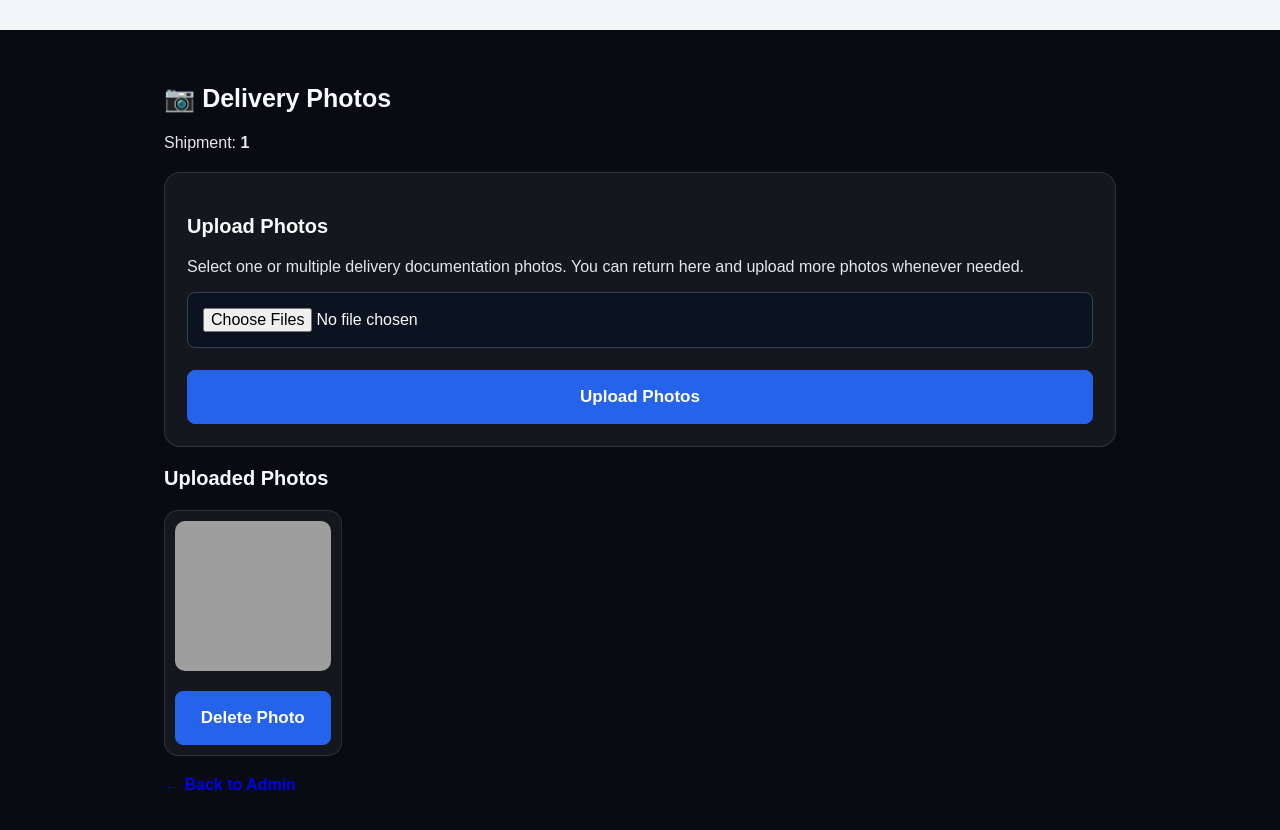
After one commit to chukwuebukav031-dot/primevault, a Flask app: template delivery-tracker/templates/admin_photos.html in a window 1280 px wide. The commit adds this page. Run offline with Flask 3, Linux system fonts and the light colour scheme; the template is opened without the code that fills it: most values are stand-ins (such as "Sample title", 1, 10 or a date in 2020); some libraries are stand-ins or nearby versions; grey boxes are pictures that could not be loaded.

Commit message:
Add dedicated delivery photo manager

```diff
--- a/delivery-tracker/app.py
+++ b/delivery-tracker/app.py
@@ -462,6 +462,41 @@ def send_message(shipment_id):
     return redirect(url_for("admin"))
 
 
+@app.route("/admin/photos/<int:shipment_id>")
+def manage_photos(shipment_id):
+    if not logged_in():
+        return redirect(url_for("login"))
+
+    conn = get_db()
+
+    shipment = conn.execute(
+        "SELECT * FROM shipments WHERE id = ?",
+        (shipment_id,)
+    ).fetchone()
+
+    if not shipment:
+        conn.close()
+        return "Shipment not found", 404
+
+    photos = conn.execute(
+        """
+        SELECT *
+        FROM shipment_photos
+        WHERE shipment_id = ?
+        ORDER BY id DESC
+        """,
+        (shipment_id,)
+    ).fetchall()
+
+    conn.close()
+
+    return render_template(
+        "admin_photos.html",
+        shipment=shipment,
+        photos=photos
+    )
+
+
 @app.route("/admin/photos/<int:shipment_id>/<int:photo_id>/delete", methods=["POST"])
 def delete_photo(shipment_id, photo_id):
     if not logged_in():
@@ -559,7 +594,7 @@ def upload_photos(shipment_id):
         raise
 
     conn.close()
-    return redirect(url_for("admin"))
+    return redirect(url_for("manage_photos", shipment_id=shipment_id))
 
 @app.route("/admin/edit/<int:shipment_id>", methods=["GET", "POST"])
 def edit_shipment(shipment_id):
--- /dev/null
+++ b/delivery-tracker/templates/admin_photos.html
@@ -0,0 +1,159 @@
+<!DOCTYPE html>
+<html lang="en">
+<head>
+    <meta charset="UTF-8">
+    <meta name="viewport" content="width=device-width, initial-scale=1.0">
+    <title>Delivery Photos - {{ shipment['tracking_id'] }}</title>
+    <link rel="stylesheet" href="{{ url_for('static', filename='css/style.css') }}">
+
+    <style>
+        .photo-manager {
+            max-width: 1000px;
+            margin: 30px auto;
+            padding: 24px;
+        }
+
+        .photo-upload-box {
+            background: rgba(255,255,255,0.05);
+            border: 1px solid rgba(255,255,255,0.12);
+            border-radius: 16px;
+            padding: 22px;
+            margin: 20px 0;
+        }
+
+        .photo-upload-box input[type="file"] {
+            width: 100%;
+            margin: 12px 0;
+        }
+
+        .photo-grid {
+            display: grid;
+            grid-template-columns: repeat(auto-fill, minmax(150px, 1fr));
+            gap: 16px;
+            margin-top: 20px;
+        }
+
+        .photo-card {
+            background: rgba(255,255,255,0.05);
+            border: 1px solid rgba(255,255,255,0.10);
+            border-radius: 14px;
+            padding: 10px;
+            overflow: hidden;
+        }
+
+        .photo-card img {
+            width: 100%;
+            height: 150px;
+            object-fit: cover;
+            display: block;
+            border-radius: 10px;
+        }
+
+        .photo-card form {
+            margin-top: 10px;
+        }
+
+        .delete-photo-button {
+            width: 100%;
+        }
+
+        .back-admin {
+            display: inline-block;
+            margin-top: 20px;
+        }
+
+        @media (max-width: 600px) {
+            .photo-manager {
+                padding: 15px;
+            }
+
+            .photo-grid {
+                grid-template-columns: repeat(2, minmax(0, 1fr));
+                gap: 10px;
+            }
+
+            .photo-card img {
+                height: 130px;
+            }
+        }
+    </style>
+</head>
+
+<body class="admin-dark">
+
+    <div class="admin-container photo-manager">
+
+        <h2>📷 Delivery Photos</h2>
+
+        <p>
+            Shipment:
+            <strong>{{ shipment['tracking_id'] }}</strong>
+        </p>
+
+        <div class="photo-upload-box">
+            <h3>Upload Photos</h3>
+
+            <p>
+                Select one or multiple delivery documentation photos.
+                You can return here and upload more photos whenever needed.
+            </p>
+
+            <form method="POST"
+                  action="{{ url_for('upload_photos', shipment_id=shipment['id']) }}"
+                  enctype="multipart/form-data">
+
+                <input type="file"
+                       name="photos"
+                       accept="image/jpeg,image/png,image/webp,image/gif"
+                       multiple
+                       required>
+
+                <button type="submit">Upload Photos</button>
+            </form>
+        </div>
+
+        <h3>Uploaded Photos</h3>
+
+        {% if photos %}
+
+        <div class="photo-grid">
+
+            {% for photo in photos %}
+
+            <div class="photo-card">
+
+                <img
+                    src="https://res.cloudinary.com/kxbhcpzm/image/upload/{{ photo['filename'] }}"
+                    alt="Delivery documentation photo"
+                    loading="lazy">
+
+                <form method="POST"
+                      action="{{ url_for('delete_photo', shipment_id=shipment['id'], photo_id=photo['id']) }}"
+                      onsubmit="return confirm('Delete this delivery photo?');">
+
+                    <button type="submit" class="delete-photo-button">
+                        Delete Photo
+                    </button>
+
+                </form>
+
+            </div>
+
+            {% endfor %}
+
+        </div>
+
+        {% else %}
+
+        <p>No delivery photos uploaded yet.</p>
+
+        {% endif %}
+
+        <a class="back-admin" href="{{ url_for('admin') }}">
+            ← Back to Admin
+        </a>
+
+    </div>
+
+</body>
+</html>
```
Also changed, not shown: delivery-tracker/templates/admin.html (+4 -32 lines).
